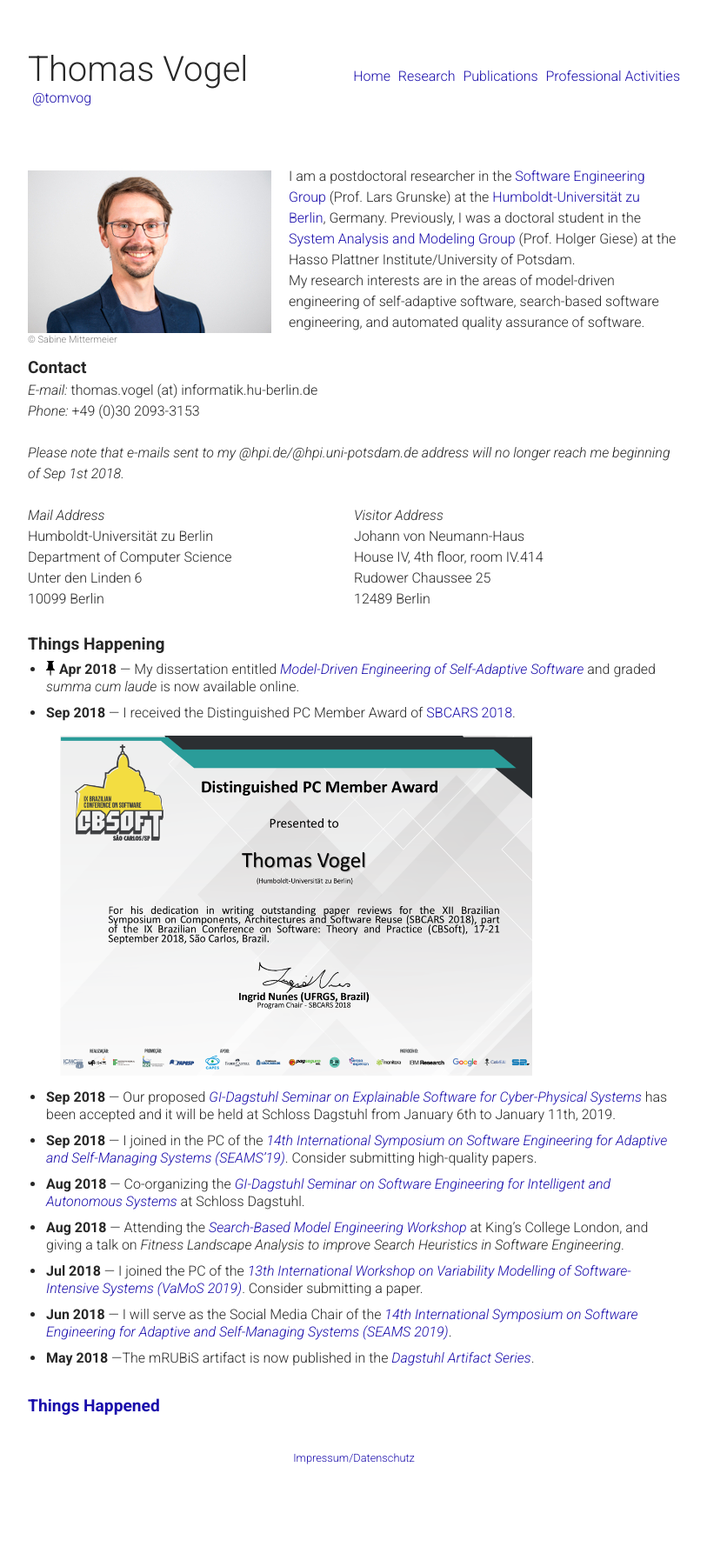
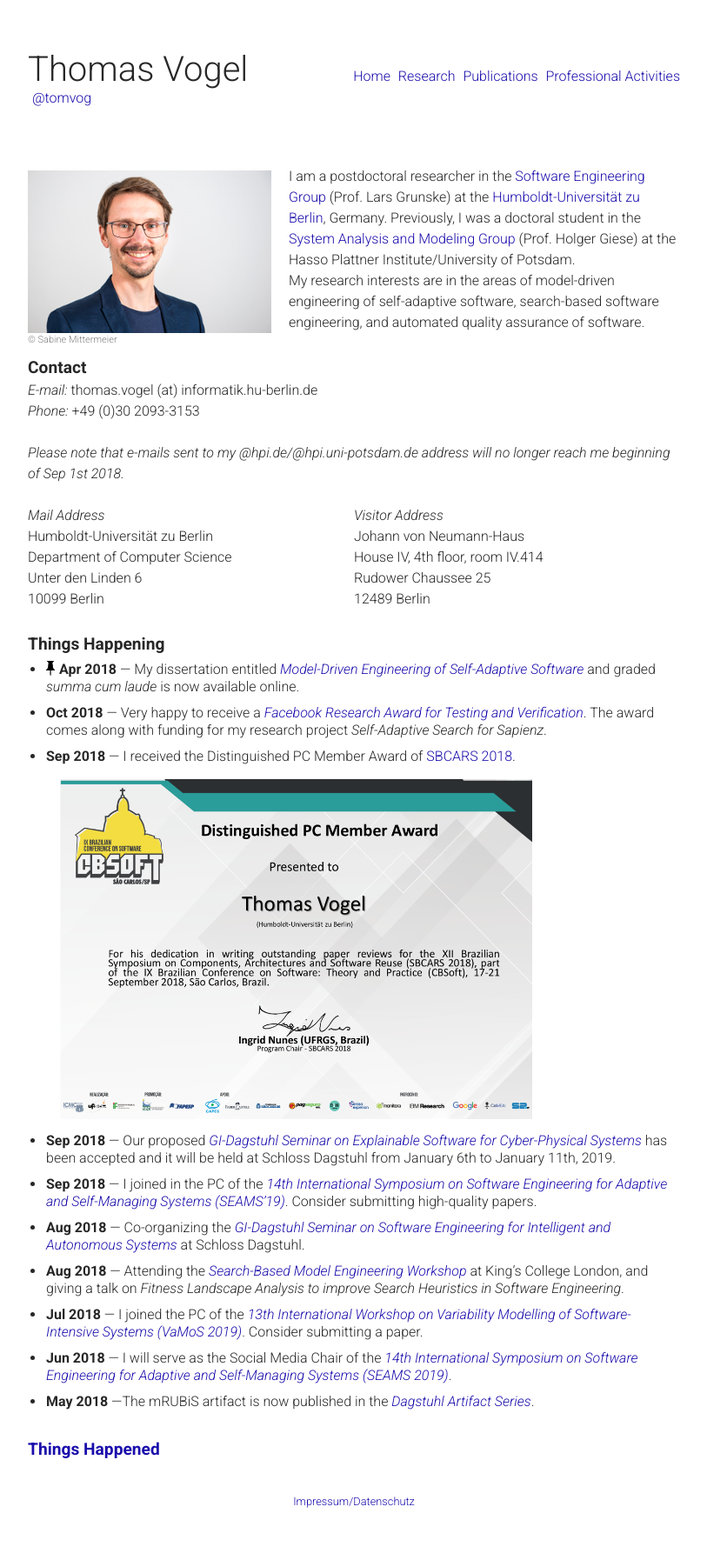
Before and after one commit to thomas-vogel/thomas-vogel.github.io, a Jekyll site: the page built from index.md, in a window 1280 px wide. Shown: the whole page at 87% size, without its empty margins (233-1046 px from the left). Built offline with Jekyll 4.4.1, drawn with Linux system fonts in a browser that asks for light colours; before the commit the page ends 1744 px from its top, so only the background shows below that.

Commit message:
Add Facebook research award to news section.

```diff
--- a/index.md
+++ b/index.md
@@ -46,6 +46,7 @@ automated quality assurance of software.
 
 * <img src="/assets/img/pin.png" alt="pinned news" style="width: 10px; float: left; margin-right: 5px;"/>
  __Apr 2018__ --- My dissertation entitled [_Model-Driven Engineering of Self-Adaptive Software_](publications/phd) and graded _summa cum laude_ is now available online.
+* __Oct 2018__ --- Very happy to receive a [_Facebook Research Award for Testing and Verification_](https://research.fb.com/programs/research-awards/proposals/tavchallenge/){:target="_blank"}. The award comes along with funding for my research project _Self-Adaptive Search for Sapienz_.
 * __Sep 2018__ --- I received the Distinguished PC Member Award of [SBCARS 2018](http://cbsoft2018.icmc.usp.br/#/sbcars){:target="_blank"}.
 <a href="/assets/img/2018-SBCARS-DistinguishedPCMemberAward.png"><img src="/assets/img/2018-SBCARS-DistinguishedPCMemberAward.png" alt="SBCARS Distinguished PC Member Award" style="width: 75%; margin-top: 1em; margin-left: 1em;"/></a>
 * __Sep 2018__ --- Our proposed [_GI-Dagstuhl Seminar on Explainable Software for Cyber-Physical Systems_](https://www.dagstuhl.de/19023){:target="_blank"} has been accepted and it will be held at Schloss Dagstuhl from January 6th to January 11th, 2019.
```
